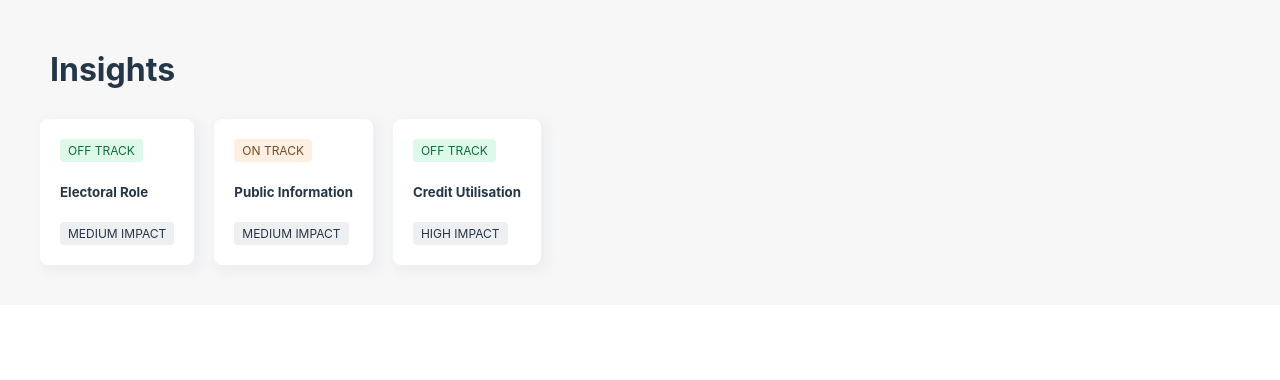
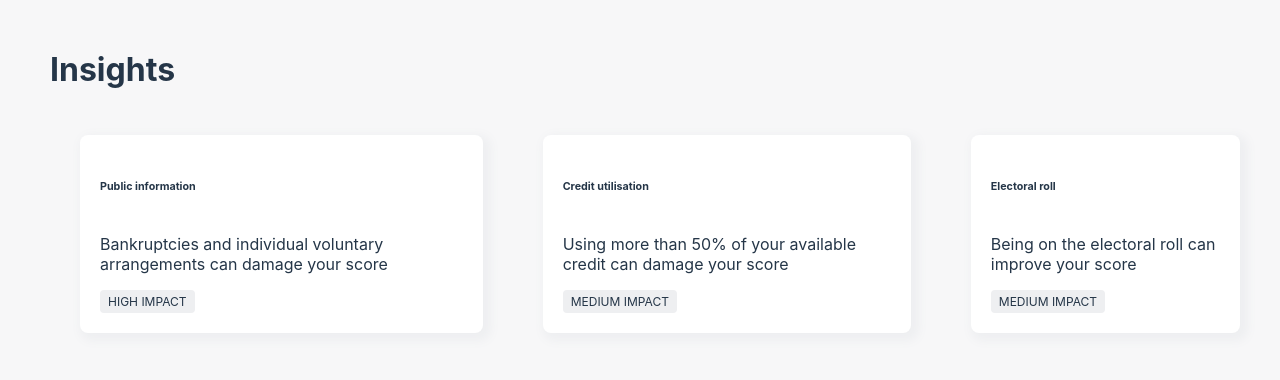
Before and after one commit to KMaskell/clearscore-fed-tech-test, a React (Create React App) app: page / in a window 1280 px wide. Shown: the top 380 px of the page. Built offline with nearby package versions, Linux system fonts and the light colour scheme.

Commit message:
feat(insights) render correct lang on insights cards

```diff
--- a/src/Insights.js
+++ b/src/Insights.js
@@ -1,31 +1,46 @@
 import React from 'react';
 import './styles/insights.css';
-import OnTrackToken from './components/on-track-token';
-import OffTrackToken from './components/off-track-token';
+// import OnTrackToken from './components/on-track-token';
+// import OffTrackToken from './components/off-track-token';
 import MedImpactPill from './components/med-impact-pill';
 import HighImpactPill from './components/high-impact-pill';
+import language from './language';
+import data from './mock-report.json';
 
 const Insights = () => {
+    // console.log('this is ', data.personal.publicInfo.courtAndInsolvencies);
+    console.log('JSON data', data);
+
+    const insights = Object.keys(language).map((insightKey) => {
+        const insightSegment = language[insightKey];
+        return (
+            <ol key={insightKey}>
+                <li className="insight-card">
+                    {insightSegment.Header === 'Public information'
+                        ? console.log('yes')
+                        : console.log('no')}
+                    <h6>{insightSegment.Header}</h6>
+                    <p>{insightSegment.Body}</p>
+                    {insightSegment.Impact === 'High Impact' ? (
+                        <HighImpactPill />
+                    ) : (
+                        <MedImpactPill />
+                    )}
+                </li>
+            </ol>
+        );
+    });
     return (
-        <div class="wrapper">
-            <h1 class="heading">Insights</h1>
-            <div class="cardContainer">
-                <div class="insight-card">
+        <div className="wrapper">
+            <h1 className="heading">Insights</h1>
+            <div className="cardContainer">{insights}</div>
+            {/* <div className="insight-card">
+                {data.personal.publicInfo.courtAndInsolvencies ? (
                     <OffTrackToken />
-                    <h5>Electoral Role</h5>
-                    <MedImpactPill />
-                </div>
-                <div class="insight-card">
+                ) : (
                     <OnTrackToken />
-                    <h5>Public Information</h5>
-                    <MedImpactPill />
-                </div>
-                <div class="insight-card">
-                    <OffTrackToken />
-                    <h5>Credit Utilisation</h5>
-                    <HighImpactPill />
-                </div>
-            </div>
+                )}
+            </div> */}
         </div>
     );
 };
--- a/src/language.js
+++ b/src/language.js
@@ -1,19 +1,17 @@
 export default {
-    copy: [
-        {
+    Public_information: {
         Header: 'Public information',
         Body: 'Bankruptcies and individual voluntary arrangements can damage your score',
         Impact: 'High Impact',
     },
-        {
+    Credit_utilisation: {
         Header: 'Credit utilisation',
         Body: 'Using more than 50% of your available credit can damage your score',
         Impact: 'Medium Impact',
     },
-        {
+    Electoral_role: {
         Header: 'Electoral roll',
         Body: 'Being on the electoral roll can improve your score',
         Impact: 'Medium Impact',
     },
-    ],
 };
--- a/src/styles/insights.css
+++ b/src/styles/insights.css
@@ -26,4 +26,5 @@
     background-color: white;
     box-shadow: 4px 4px 10px 4px #eeeff1;
     border-radius: 8px;
+    list-style-type: none;
 }
```
Also changed, not shown: src/App.js (+0 -16 lines). Lines whose indentation alone changed are shown as unchanged.
